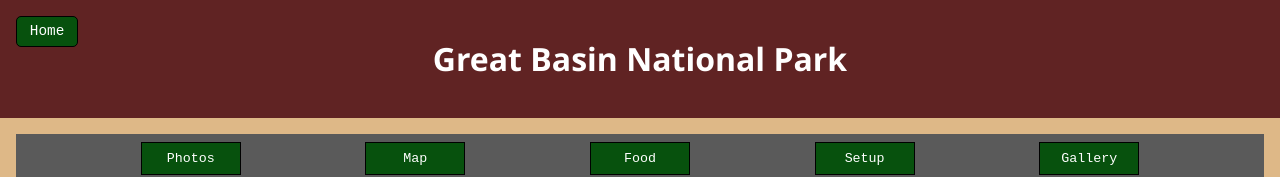
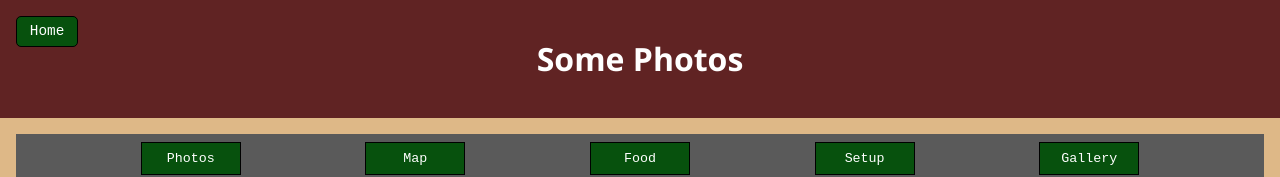
Before and after one commit to jpmontano20/Nevada, a plain HTML site: page photos.html in a window 1280 px wide. Shown: the top 177 px of the page. Drawn offline with Linux system fonts and the light colour scheme.

Commit message:
testing this out some more

```diff
--- a/photos.html
+++ b/photos.html
@@ -11,7 +11,7 @@
 <body>
   <header>
     <a href="index.html" class="home-button">Home</a>
-    <h1>Great Basin National Park</h1>
+    <h1>Some Photos</h1>
   </header>
 
     <main>
```
Also changed, not shown: host_webpage_github_pages.txt (added), 1 other file.
